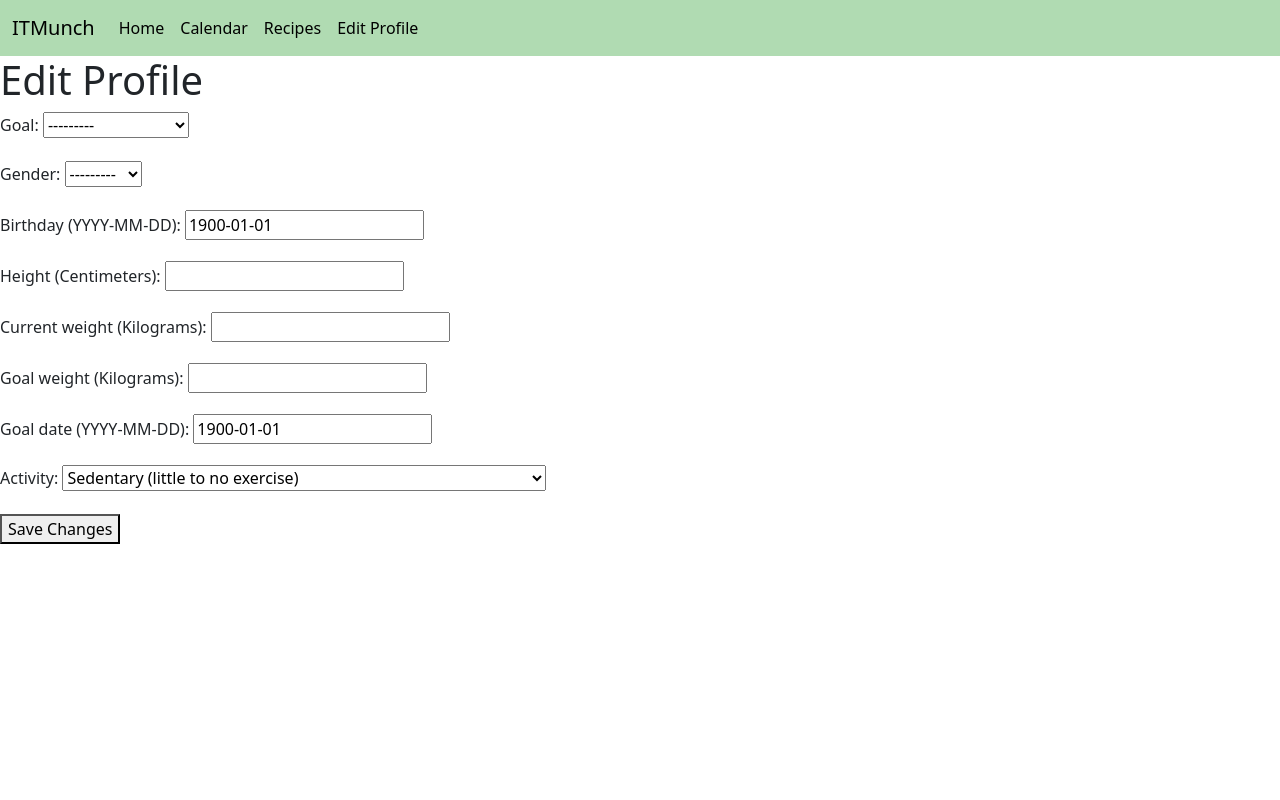
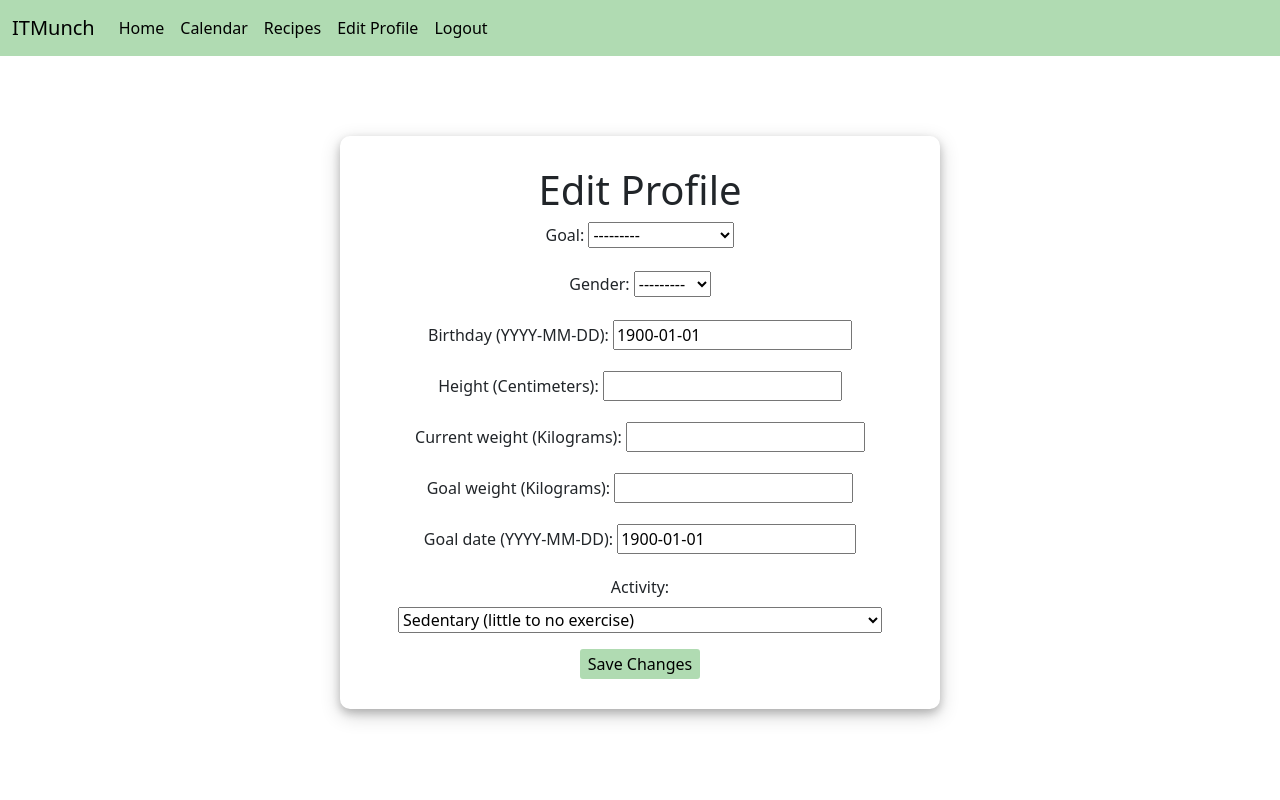
Before and after one commit to Noahruiters/webprog_final_project, a Django app: page /itmunch/edit/ in a window 1280 px wide. Run offline with Django 4.2, Linux system fonts and the light colour scheme; a user stored in the database is signed in; data comes from the database, SQL or seed files in the repository; both versions use the stored data as it was after the commit; some libraries are stand-ins or nearby versions.

Commit message:
added styling

```diff
--- a/ITMunch/app_itmunch/static/app_itmunch/styles.css
+++ b/ITMunch/app_itmunch/static/app_itmunch/styles.css
@@ -126,8 +126,37 @@
     font-weight: bold;
 }
 
+#index_button {
+    transition-duration: 0.4s;
+    background-color: #ffffff;
+    color: black;
+    border: 2px solid #38793B;
+    border-radius: 5px;
+}
+
+#index_button:hover {
+    background-color: #38793B;
+}
 
 
+
+.edit {
+    display: flex;
+    flex-wrap: wrap;
+    align-items: center;
+    justify-content: center;
+    flex-direction: column;
+    text-align: center;
+    padding: 80px;
+}
+
+.edit > div {
+    border-radius: 10px;
+    width: 600px;
+    height: auto;
+    padding: 30px;
+    box-shadow: 0 4px 8px 0 rgba(0, 0, 0, 0.2), 0 6px 20px 0 rgba(0, 0, 0, 0.19);
+}
 
 
 
--- a/ITMunch/app_itmunch/templates/app_itmunch/edit.html
+++ b/ITMunch/app_itmunch/templates/app_itmunch/edit.html
@@ -3,10 +3,15 @@
 {% block title %}Edit Profile{% endblock %}
 
 {% block body %}
+<div class="edit">
+    <div>
     <h1>Edit Profile</h1>
     <form method="post">
         {% csrf_token %}
         {{ form.as_p }}
-        <button type="submit">Save Changes</button>
+        <button id="button_login" type="submit">Save Changes</button>
     </form>
+    </div>
+</div>
+
 {% endblock %}
--- a/ITMunch/app_itmunch/templates/app_itmunch/layout1.html
+++ b/ITMunch/app_itmunch/templates/app_itmunch/layout1.html
@@ -32,6 +32,9 @@
               <li class="nav-item">
                 <a class="nav-link" href="{% url 'app_itmunch:edit' %}">Edit Profile</a>
               </li>
+              <li class="nav-item">
+                <a class="nav-link" href="{% url 'app_itmunch:logout' %}">Logout</a>
+              </li>
             </ul>
           </div>
         </div>
```
Also changed, not shown: ITMunch/app_itmunch/templates/app_itmunch/index.html (+4 -3 lines), ITMunch/db.sqlite3.
